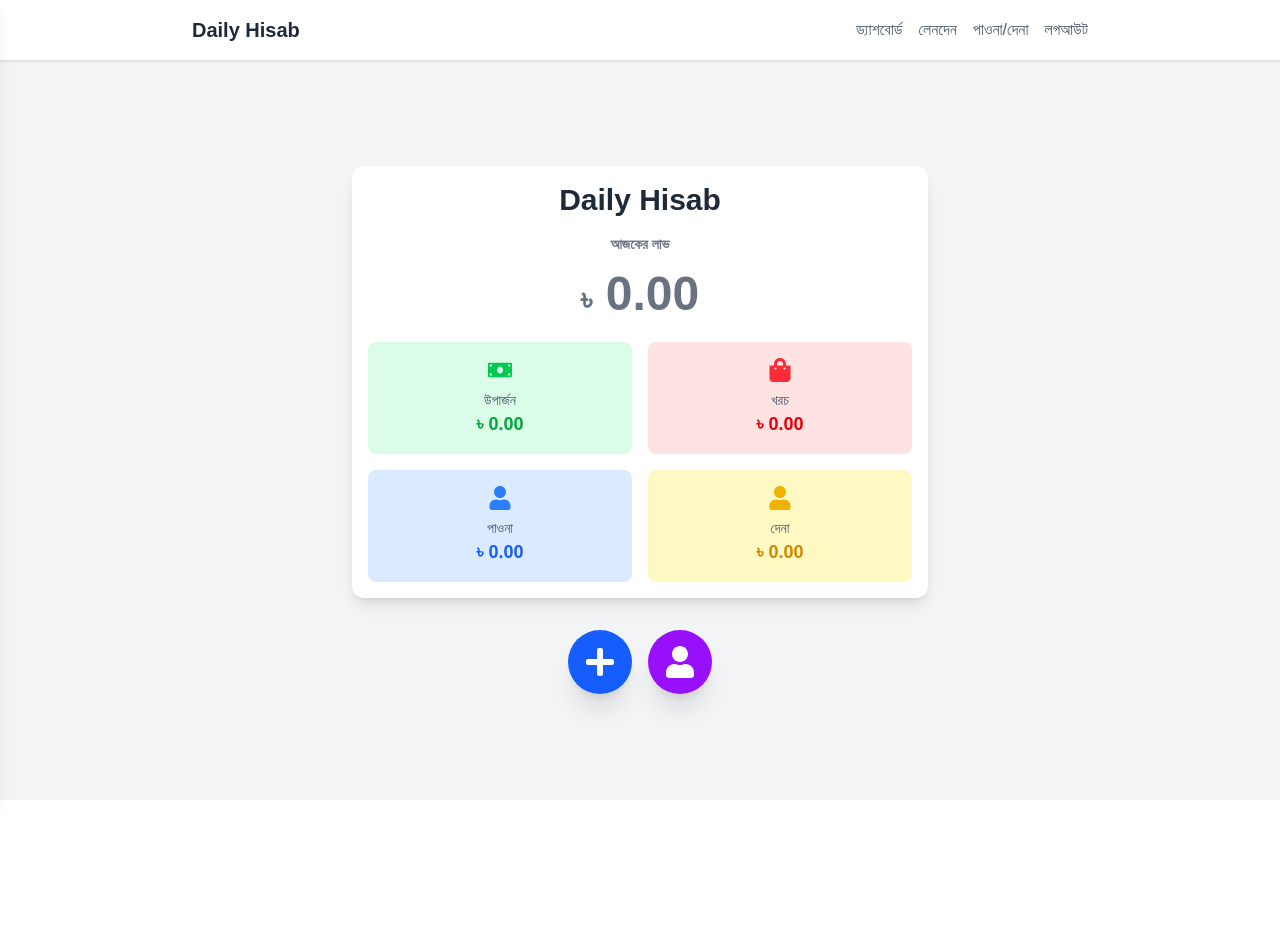
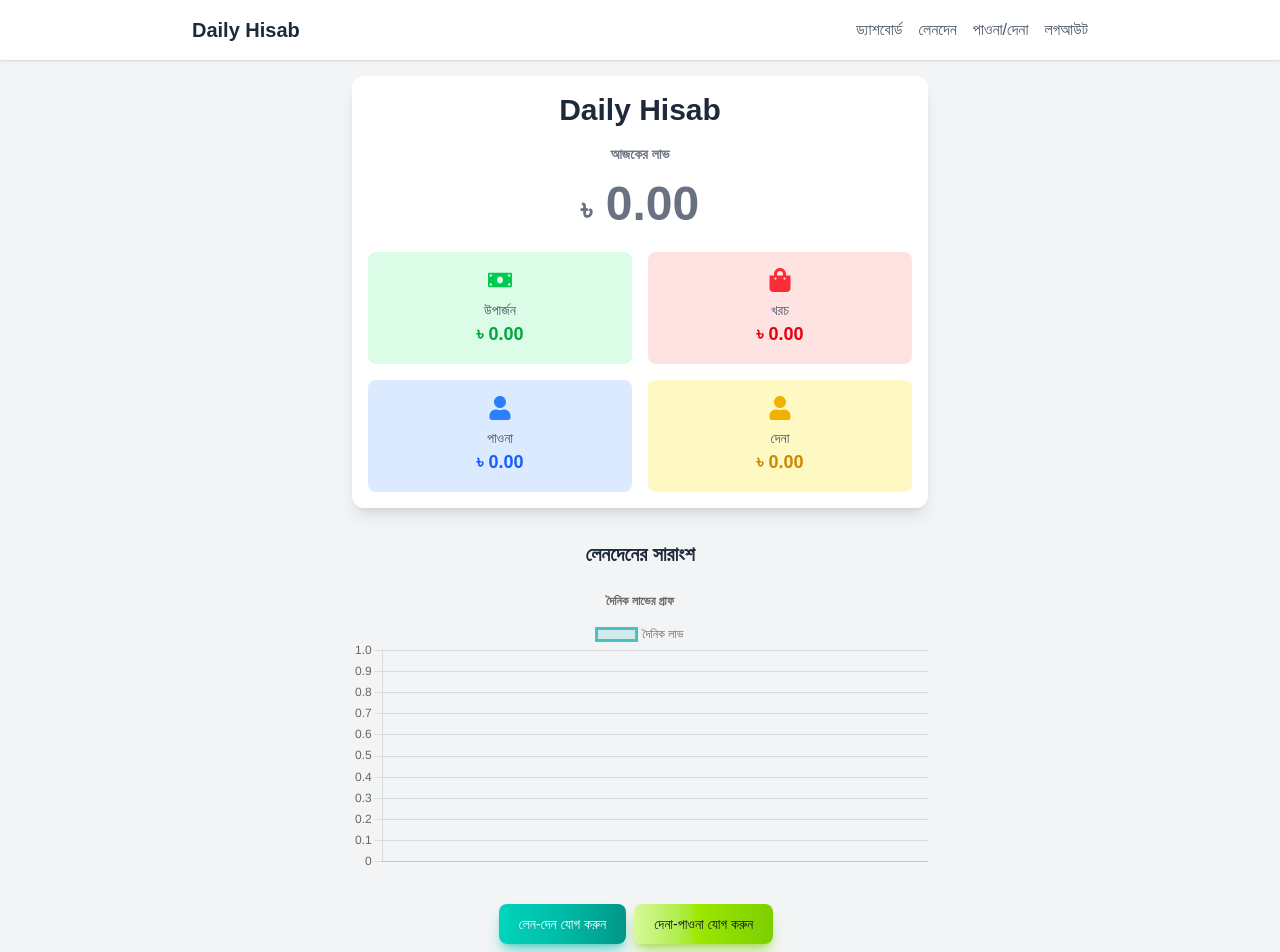
Before and after one commit to mb-shupto/my-daily-hisab, a Next.js app: page /dashboard in a window 1280 px wide. Shown: the top 952 px of the page. Before the commit the page ends 800 px from the top, so only its background shows below. Built offline with nearby package versions, Linux system fonts and the light colour scheme.

Commit message:
feat - added profit graph and new buttons

```diff
--- a/src/app/dashboard/page.tsx
+++ b/src/app/dashboard/page.tsx
@@ -1,17 +1,37 @@
-'use client';
+"use client";
 
-import React, { useState, useEffect } from 'react';
-import { FaPlus, FaMoneyBill, FaShoppingBag, FaUser } from 'react-icons/fa';
-import Menubar from '../components/Menubar';
-import Sidebar from '../components/Sidebar';
-import AddTransactionModal from '../components/AddTransactionModal';
-import AddDebtModal from '../components/AddDebtModal';
-import EditTransactionModal from '../components/EditTransactionModal';
-import EditDebtModal from '../components/EditDebtModal';
+import React, { useState, useEffect } from "react";
+import { FaMoneyBill, FaShoppingBag, FaUser } from "react-icons/fa";
+import AddTransactionModal from "../components/AddTransactionModal";
+import AddDebtModal from "../components/AddDebtModal";
+import EditTransactionModal from "../components/EditTransactionModal";
+import EditDebtModal from "../components/EditDebtModal";
+import Menubar from "../components/Menubar";
+import { Line } from "react-chartjs-2";
+import {
+  Chart as ChartJS,
+  CategoryScale,
+  LinearScale,
+  PointElement,
+  LineElement,
+  Title,
+  Tooltip,
+  Legend,
+} from "chart.js";
+
+ChartJS.register(
+  CategoryScale,
+  LinearScale,
+  PointElement,
+  LineElement,
+  Title,
+  Tooltip,
+  Legend
+);
 
 interface Transaction {
   id: string;
-  type: 'earning' | 'expense';
+  type: "earning" | "expense";
   amount: number;
   description: string;
   date: string;
@@ -28,30 +48,33 @@ interface Debt {
 export default function Dashboard() {
   const [isTransactionModalOpen, setIsTransactionModalOpen] = useState(false);
   const [isDebtModalOpen, setIsDebtModalOpen] = useState(false);
-  const [isEditTransactionModalOpen, setIsEditTransactionModalOpen] = useState(false);
+  const [isEditTransactionModalOpen, setIsEditTransactionModalOpen] =
+    useState(false);
   const [isEditDebtModalOpen, setIsEditDebtModalOpen] = useState(false);
   const [isMenuOpen, setIsMenuOpen] = useState(false);
-  const [isSidebarOpen, setIsSidebarOpen] = useState(false);
   const [transactions, setTransactions] = useState<Transaction[]>([]);
   const [debts, setDebts] = useState<Debt[]>([]);
-  const [editTransaction] = useState<Transaction | null>(null);
-  const [editDebt] = useState<Debt | null>(null);
+  const [editTransaction, setEditTransaction] = useState<Transaction | null>(
+    null
+  );
+  const [editDebt, setEditDebt] = useState<Debt | null>(null);
 
-
+  // Load data from localStorage on mount
   useEffect(() => {
-    const storedTransactions = localStorage.getItem('transactions');
-    const storedDebts = localStorage.getItem('debts');
+    const storedTransactions = localStorage.getItem("transactions");
+    const storedDebts = localStorage.getItem("debts");
     if (storedTransactions) setTransactions(JSON.parse(storedTransactions));
     if (storedDebts) setDebts(JSON.parse(storedDebts));
   }, []);
 
+  // Save data to localStorage whenever transactions or debts change
   useEffect(() => {
-    localStorage.setItem('transactions', JSON.stringify(transactions));
-    localStorage.setItem('debts', JSON.stringify(debts));
+    localStorage.setItem("transactions", JSON.stringify(transactions));
+    localStorage.setItem("debts", JSON.stringify(debts));
   }, [transactions, debts]);
 
   const handleAddTransaction = (
-    type: 'earning' | 'expense',
+    type: "earning" | "expense",
     amount: number,
     description: string
   ) => {
@@ -82,13 +105,15 @@ export default function Dashboard() {
 
   const handleEditTransaction = (
     id: string,
-    type: 'earning' | 'expense',
+    type: "earning" | "expense",
     amount: number,
     description: string
   ) => {
     setTransactions((prev) =>
       prev.map((t) =>
-        t.id === id ? { ...t, type, amount, description, date: new Date().toISOString() } : t
+        t.id === id
+          ? { ...t, type, amount, description, date: new Date().toISOString() }
+          : t
       )
     );
   };
@@ -105,7 +130,15 @@ export default function Dashboard() {
   ) => {
     setDebts((prev) =>
       prev.map((d) =>
-        d.id === id ? { ...d, person, amount, isOwedToUser, date: new Date().toISOString() } : d
+        d.id === id
+          ? {
+              ...d,
+              person,
+              amount,
+              isOwedToUser,
+              date: new Date().toISOString(),
+            }
+          : d
       )
     );
   };
@@ -115,10 +148,10 @@ export default function Dashboard() {
   };
 
   const todayEarnings = transactions
-    .filter((t) => t.type === 'earning')
+    .filter((t) => t.type === "earning")
     .reduce((sum, t) => sum + t.amount, 0);
   const todayExpenses = transactions
-    .filter((t) => t.type === 'expense')
+    .filter((t) => t.type === "expense")
     .reduce((sum, t) => sum + t.amount, 0);
   const todayProfit = todayEarnings - todayExpenses;
 
@@ -130,29 +163,80 @@ export default function Dashboard() {
     .reduce((sum, d) => sum + d.amount, 0);
 
   const getProfitColor = (profit: number) => {
-    if (profit > 0) return 'text-green-500';
-    if (profit < 0) return 'text-red-500';
-    return 'text-gray-500';
+    if (profit > 0) return "text-green-500";
+    if (profit < 0) return "text-red-500";
+    return "text-gray-500";
+  };
+
+  // Calculate daily profit for the graph
+  const getDailyProfit = () => {
+    const dailyData: { [date: string]: number } = {};
+    transactions.forEach((t) => {
+      const dateKey = new Date(t.date).toLocaleDateString("bn-BD", {
+        dateStyle: "short",
+      });
+      if (!dailyData[dateKey]) dailyData[dateKey] = 0;
+      if (t.type === "earning") dailyData[dateKey] += t.amount;
+      if (t.type === "expense") dailyData[dateKey] -= t.amount;
+    });
+    return dailyData;
+  };
+
+  const dailyProfit = getDailyProfit();
+  const labels = Object.keys(dailyProfit).sort(
+    (a, b) => new Date(a).getTime() - new Date(b).getTime()
+  );
+  const data = labels.map((label) => dailyProfit[label]);
+
+  const chartData = {
+    labels,
+    datasets: [
+      {
+        label: "দৈনিক লাভ",
+        data,
+        borderColor: "rgb(75, 192, 192)",
+        backgroundColor: "rgba(75, 192, 192, 0.2)",
+        tension: 0.1,
+      },
+    ],
+  };
+
+  const chartOptions = {
+    responsive: true,
+    plugins: {
+      legend: {
+        position: "top" as const,
+      },
+      title: {
+        display: true,
+        text: "দৈনিক লাভের গ্রাফ",
+      },
+    },
   };
 
   return (
-    <div className="min-h-screen bg-gray-100 flex">
-      <Sidebar isOpen={isSidebarOpen} toggleSidebar={() => setIsSidebarOpen(!isSidebarOpen)} />
-      <div className="flex-1 flex flex-col">
-        <Menubar isOpen={isMenuOpen} toggleMenu={() => setIsMenuOpen(!isMenuOpen)} />
+    <div className="min-h-screen bg-gray-100 flex flex-col">
+      <Menubar
+        isOpen={isMenuOpen}
+        toggleMenu={() => setIsMenuOpen(!isMenuOpen)}
+      />
       <div className="flex-1 flex flex-col items-center justify-center p-4">
         <div className="w-full max-w-xl bg-white rounded-xl shadow-lg p-4 transform transition-all duration-300 hover:scale-105">
           <h1 className="text-3xl font-bold text-gray-800 text-center mb-4">
             Daily Hisab
           </h1>
+
           <div className="flex flex-col items-center justify-center space-y-4 mb-6">
             <p className="text-sm font-semibold text-gray-500">আজকের লাভ</p>
             <div
-                className={`text-5xl font-extrabold ${getProfitColor(todayProfit)} transition-colors duration-300`}
+              className={`text-5xl font-extrabold ${getProfitColor(
+                todayProfit
+              )} transition-colors duration-300`}
             >
               <span className="text-3xl">৳</span> {todayProfit.toFixed(2)}
             </div>
           </div>
+
           <div className="grid grid-cols-2 gap-4 text-center">
             <div className="bg-green-100 rounded-lg p-4 transform transition-transform duration-300 hover:scale-105">
               <FaMoneyBill className="w-6 h-6 text-green-500 mx-auto mb-2" />
@@ -184,24 +268,33 @@ export default function Dashboard() {
             </div>
           </div>
         </div>
-          <div className="flex space-x-4 mt-8">
+
+        {/* Graph Section */}
+        <div className="w-full max-w-xl mt-8">
+          <h2 className="text-xl font-bold text-gray-800 text-center mb-4">
+            লেনদেনের সারাংশ
+          </h2>
+          <Line data={chartData} options={chartOptions} />
+        </div>
+
+        {/* Buttons below the graph */}
+        <div className="flex space-x-10 mt-8">
           <button
             type="button"
+            className="text-white bg-gradient-to-r from-teal-400 via-teal-500 to-teal-600 hover:bg-gradient-to-br focus:ring-4 focus:outline-none focus:ring-teal-300 dark:focus:ring-teal-800 shadow-lg shadow-teal-500/50 dark:shadow-lg dark:shadow-teal-800/80 font-medium rounded-lg text-sm px-5 py-2.5 text-center me-2 mb-2"
+            onClick={() => setIsTransactionModalOpen(true)}
             title="Add Transaction"
-              onClick={() => setIsTransactionModalOpen(true)}
-              className="bg-blue-600 text-white rounded-full p-4 shadow-xl transform transition-transform duration-300 hover:scale-110 active:scale-95"
           >
-              <FaPlus className="w-8 h-8" />
+            লেন-দেন যোগ করুন
           </button>
-            <button
-              type="button"
+
+          <button type="button" className="text-gray-900 bg-gradient-to-r from-lime-200 via-lime-400 to-lime-500 hover:bg-gradient-to-br focus:ring-4 focus:outline-none focus:ring-lime-300 dark:focus:ring-lime-800 shadow-lg shadow-lime-500/50 dark:shadow-lg dark:shadow-lime-800/80 font-medium rounded-lg text-sm px-5 py-2.5 text-center me-2 mb-2"
+          onClick={() => setIsDebtModalOpen(true)}
           title="Add Debt"
-              onClick={() => setIsDebtModalOpen(true)}
-              className="bg-purple-600 text-white rounded-full p-4 shadow-xl transform transition-transform duration-300 hover:scale-110 active:scale-95"
           >
-              <FaUser className="w-8 h-8" />
-            </button>
+          দেনা-পাওনা যোগ করুন</button>
         </div>
+
         {isTransactionModalOpen && (
           <AddTransactionModal
             onClose={() => setIsTransactionModalOpen(false)}
@@ -230,6 +323,5 @@ export default function Dashboard() {
         )}
       </div>
     </div>
-    </div>
   );
 }
```
Lines whose indentation alone changed are shown as unchanged.
